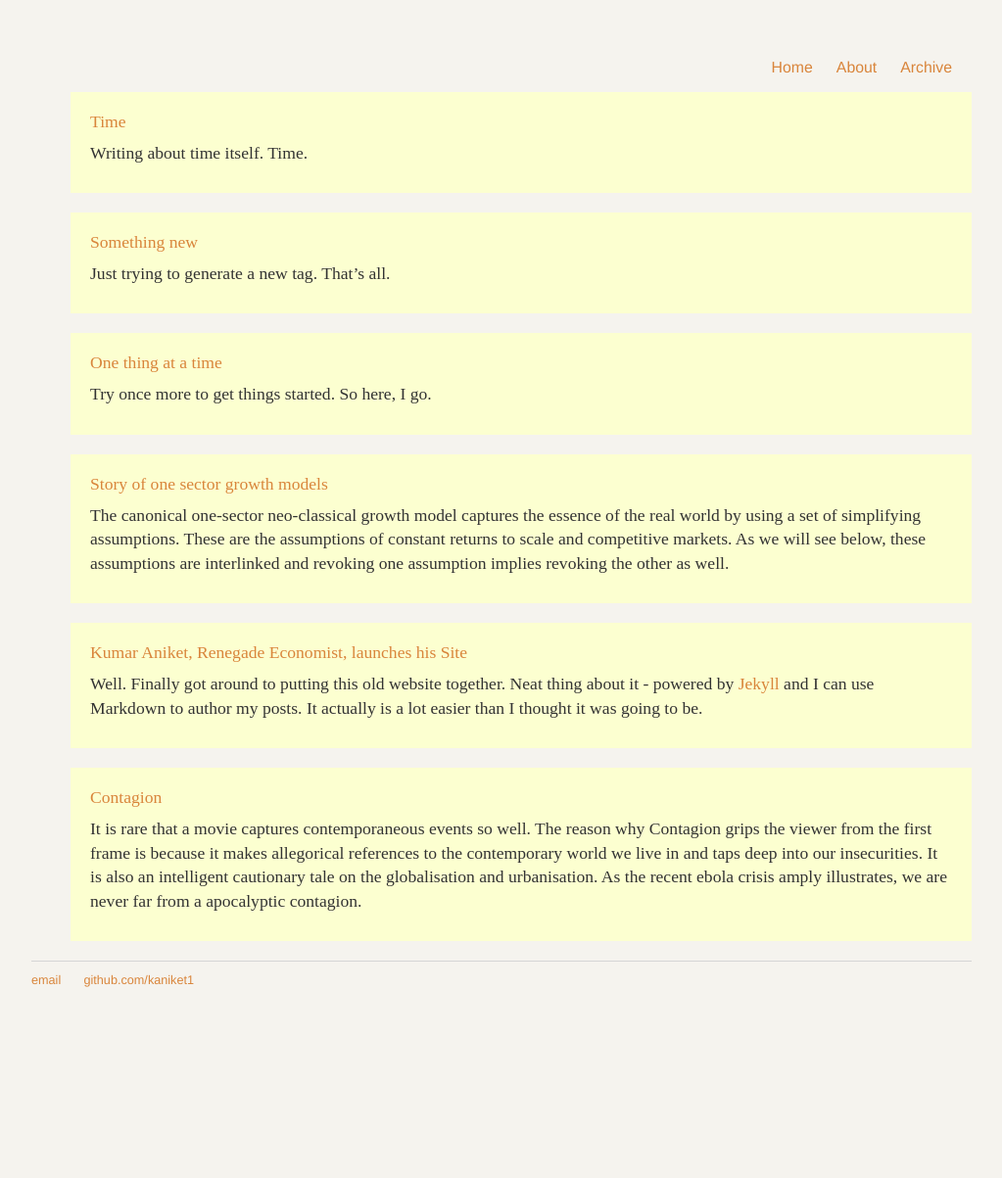
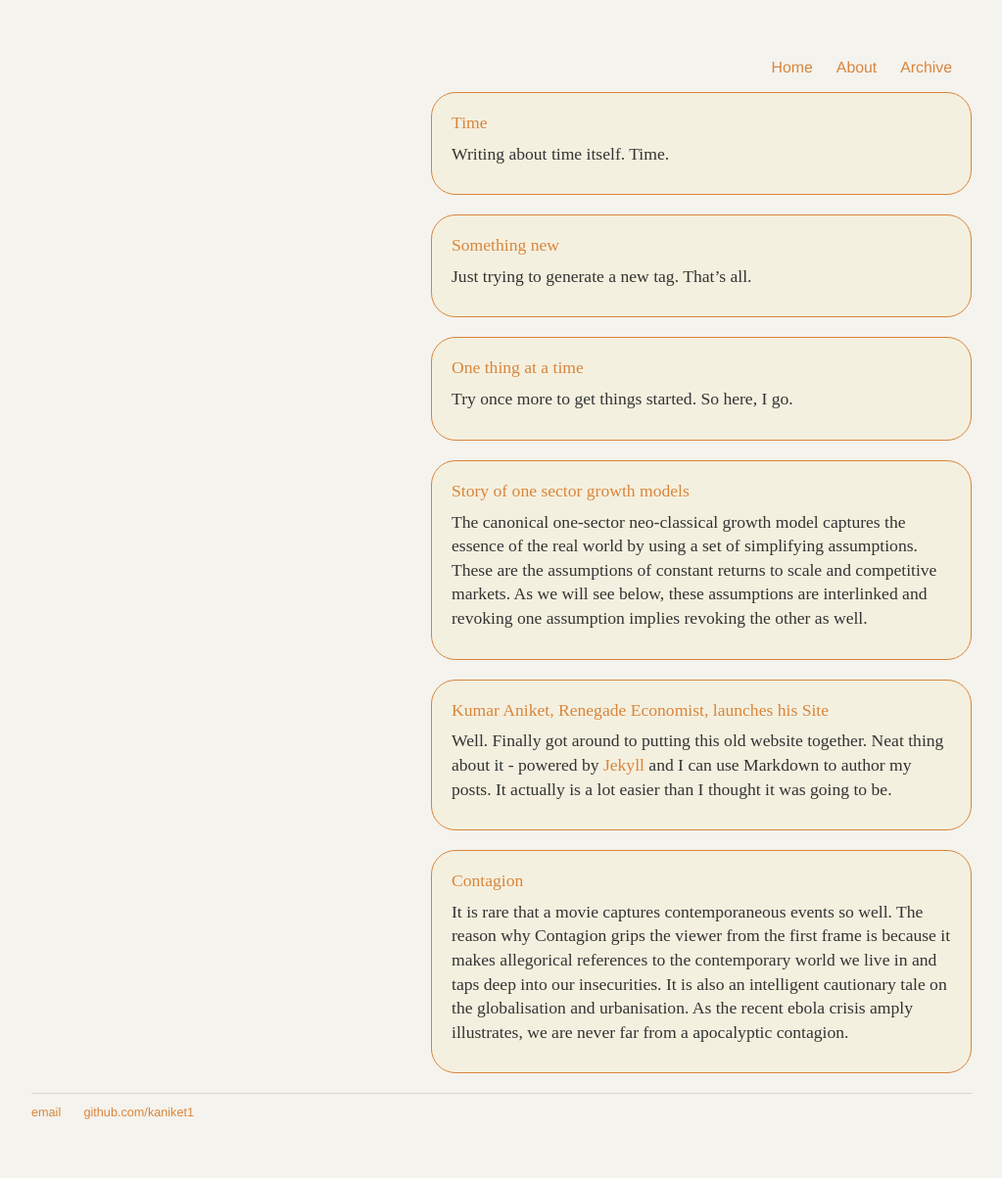
Before and after one commit to kaniket1/kaniket1.github.io, a Jekyll site: the page built from index.html, in a window 1280 px wide. Shown: the whole page at 98% size, without its empty margins (128-1151 px from the left). Built offline with Jekyll 4.4.1, drawn with Linux system fonts in a browser that asks for light colours; before the commit the page ends 1068 px from its top, so only the background shows below that.

Commit message:
Change citiesfront and citiesback div

```diff
--- a/_layouts/post.html
+++ b/_layouts/post.html
@@ -5,7 +5,7 @@ layout: default
 <p class="meta">{{ page.date | date_to_string }}</p>
 
 <div class="post">
-<div class="cities">
+<div class="citiesback">
   {{ content }}
   <div>
 </div>
--- a/css/main.css
+++ b/css/main.css
@@ -112,10 +112,22 @@ div.ex2 {
 	    border: 3px solid #73AD21;
 	}
 
-div.cities {
+div.citiesfront {
+		max-width: 60%;
+		background-color: rgb(244,240,223);
+	    color: blue;
+	    margin: 0px 0 20px 40%;
+	    padding: 20px;
+		border-radius: 25px;
+		border: 1px solid #D9853B;
+	}
+
+div.citiesback {
 		max-width: 100%;
-		background-color: rgb(252,255,208);
+		background-color: rgb(244,240,223);
 	    color: blue;
 	    margin: 0px 0 20px 0;
 	    padding: 20px;
+		border-radius: 25px;
+		border: 1px solid #D9853B;
 	}
--- a/index.html
+++ b/index.html
@@ -15,7 +15,7 @@ title: Aniket's Blog
 	{% if tag == "Front" %}
 
 	<li>
-	<div class="cities">
+	<div class="citiesfront">
       <!-- <a href="{{ post.permalink }}">{{ post.title }}</a> -->
 	  <a href="{{ post.url }}" title="{{ post.title }}">{{ post.title }}</a>
       <p>{{ post.excerpt }}</p>
```
